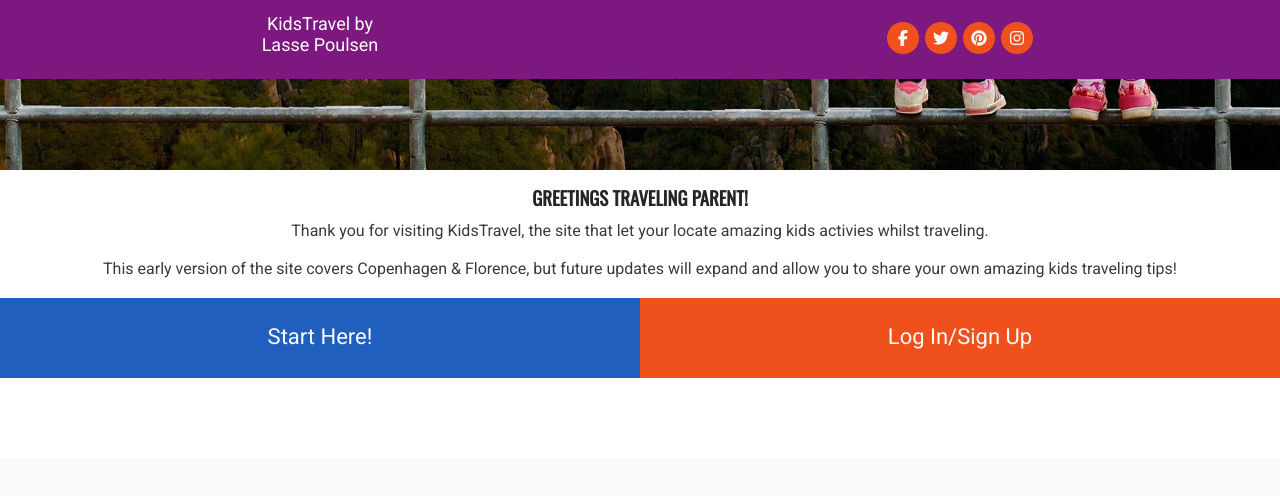
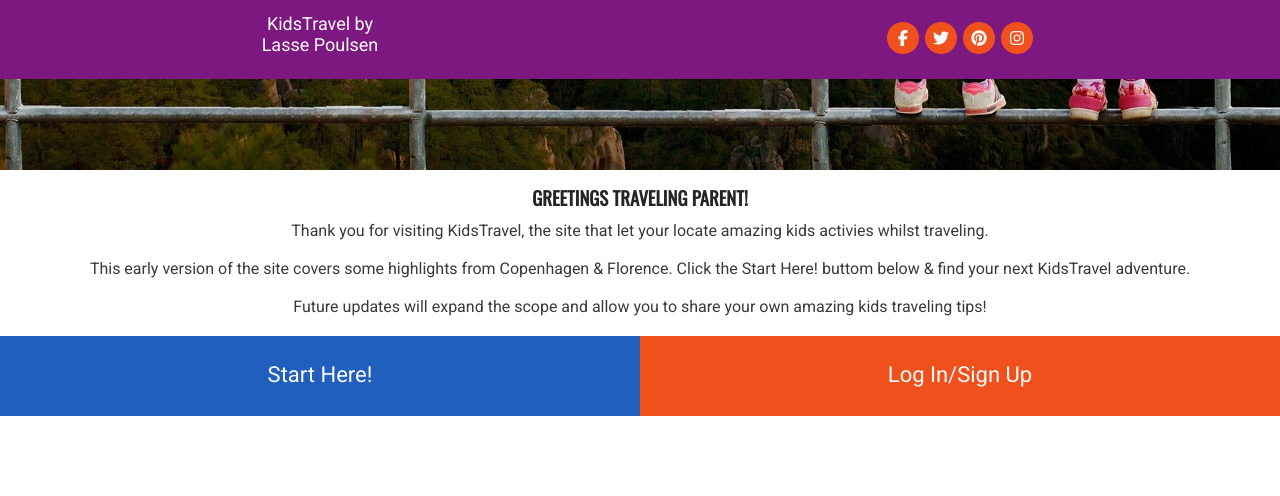
Before and after one commit to Lasserini/kidstravelp4, a Django app: page / in a window 1280 px wide. Shown: the part 721-1217 px from the top of the page. Before the commit the page ends 1099 px from the top, so only its background shows below. Run offline with Django 3.2, Linux system fonts and the light colour scheme; some libraries are stand-ins or nearby versions.

Commit message:
Update welcome message

```diff
--- a/static/css/style.css
+++ b/static/css/style.css
@@ -177,8 +177,6 @@ footer ul {
     margin: 2px 0;
 }
 
-
-
 .auth_button {
     padding: 8px 6px;
     border-radius: 10%;
@@ -217,6 +215,7 @@ footer ul {
 
 #welcome_text {
     text-align: center;
+    margin-bottom: 20px;
 }
 
 #welcome_text h3 {
@@ -230,7 +229,6 @@ footer ul {
 #get_started_container {
     height: 80px;
     width: 100%;
-    margin-top: 20px;
 }
 
 #search_link, #profile_link {
--- a/templates/index.html
+++ b/templates/index.html
@@ -11,7 +11,10 @@
     <p>Thank you for visiting KidsTravel, the site that let your locate amazing kids activies whilst traveling.
       <br>
       <br>
-      This early version of the site covers Copenhagen & Florence, but future updates will expand and allow you to share your own amazing kids traveling tips!
+      This early version of the site covers some highlights from Copenhagen & Florence. Click the Start Here! buttom below & find your next KidsTravel adventure.
+      <br>
+      <br>
+      Future updates will expand the scope and allow you to share your own amazing kids traveling tips!
     </p>
   </div>
   <div id="get_started_container">
```
